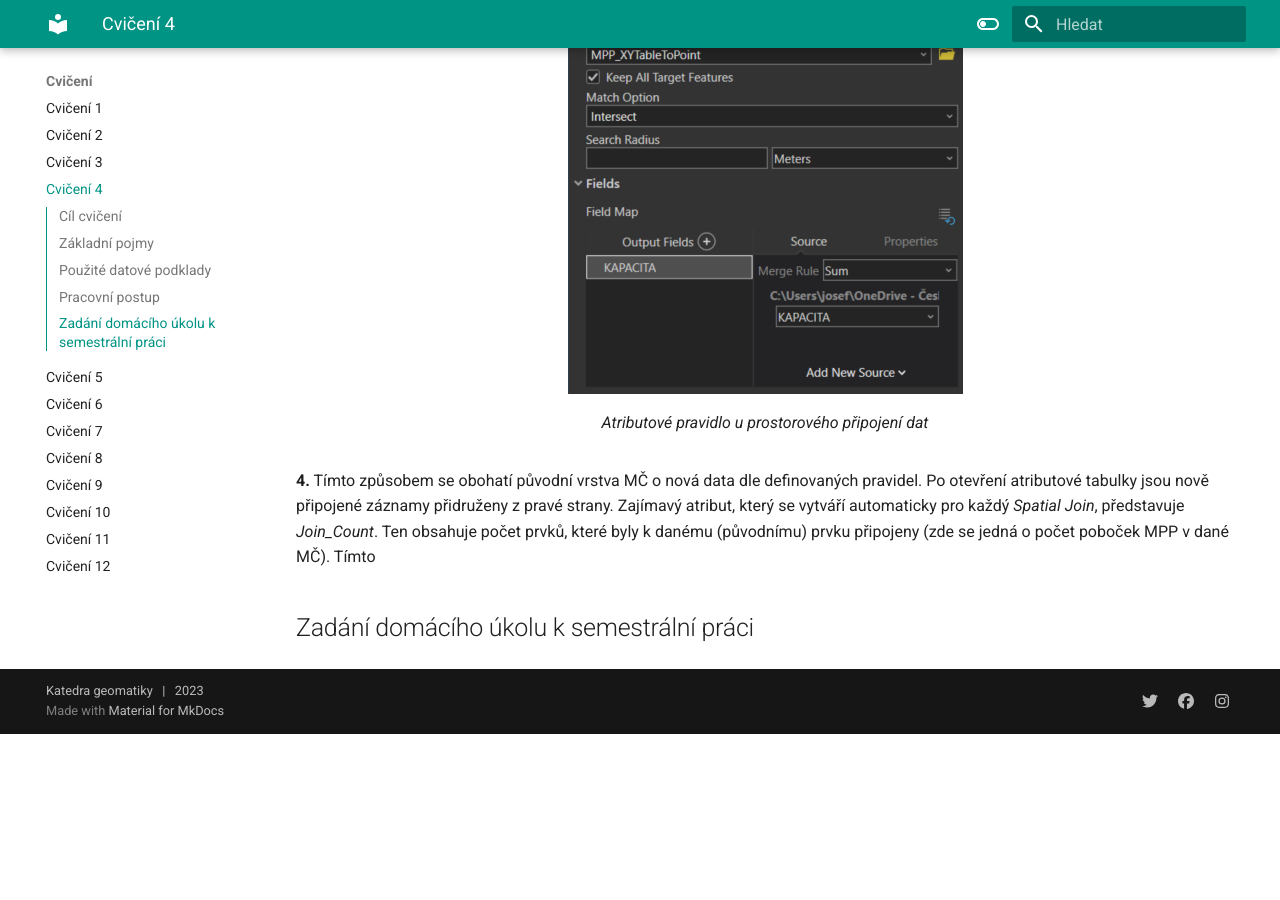
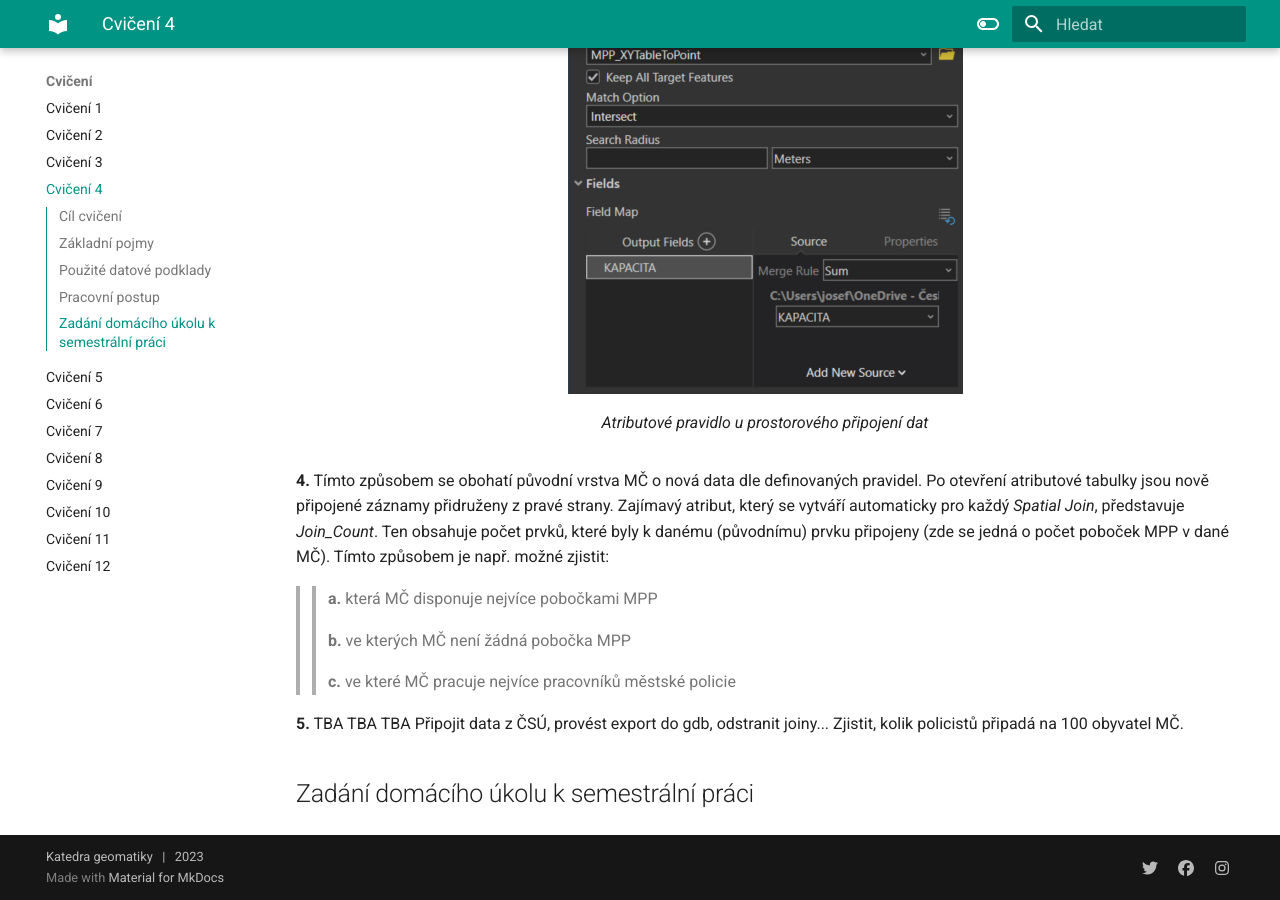
Before and after one commit to k155gis0/gis1, an MkDocs documentation site: the page built from docs/cviceni/cviceni4.md, in a window 1280 px wide and 900 px high, scrolled down 2223 px. Built offline with MkDocs 1.6.1 and Material for MkDocs 9.7.7, drawn with Linux system fonts in a browser that asks for light colours; before the commit the page ends 2957 px from its top, so only the background shows below that.

Commit message:
$editz cv4

```diff
--- a/docs/cviceni/cviceni4.md
+++ b/docs/cviceni/cviceni4.md
@@ -42,7 +42,16 @@ Prostřednictvím společného pole (klíče) lze přiřadit záznamy v jedné t
   <figcaption>Atributové pravidlo u prostorového připojení dat</figcaption>
 </figure>
 
-**4.** Tímto způsobem se obohatí původní vrstva MČ o nová data dle definovaných pravidel. Po otevření atributové tabulky jsou nově připojené záznamy přidruženy z pravé strany. Zajímavý atribut, který se vytváří automaticky pro každý *Spatial Join*, představuje *Join_Count*. Ten obsahuje počet prvků, které byly k danému (původnímu) prvku připojeny (zde se jedná o počet poboček MPP v dané MČ). Tímto
+**4.** Tímto způsobem se obohatí původní vrstva MČ o nová data dle definovaných pravidel. Po otevření atributové tabulky jsou nově připojené záznamy přidruženy z pravé strany. Zajímavý atribut, který se vytváří automaticky pro každý *Spatial Join*, představuje *Join_Count*. Ten obsahuje počet prvků, které byly k danému (původnímu) prvku připojeny (zde se jedná o počet poboček MPP v dané MČ). Tímto způsobem je např. možné zjistit:
+
+>>**a.** která MČ disponuje nejvíce pobočkami MPP
+
+>>**b.** ve kterých MČ není žádná pobočka MPP
+
+>>**c.** ve které MČ pracuje nejvíce pracovníků městské policie
+
+**5.** TBA TBA TBA
+Připojit data z ČSÚ, provést export do gdb, odstranit joiny... Zjistit, kolik policistů připadá na 100 obyvatel MČ.
 
 
 ## Zadání domácího úkolu k semestrální práci
```
